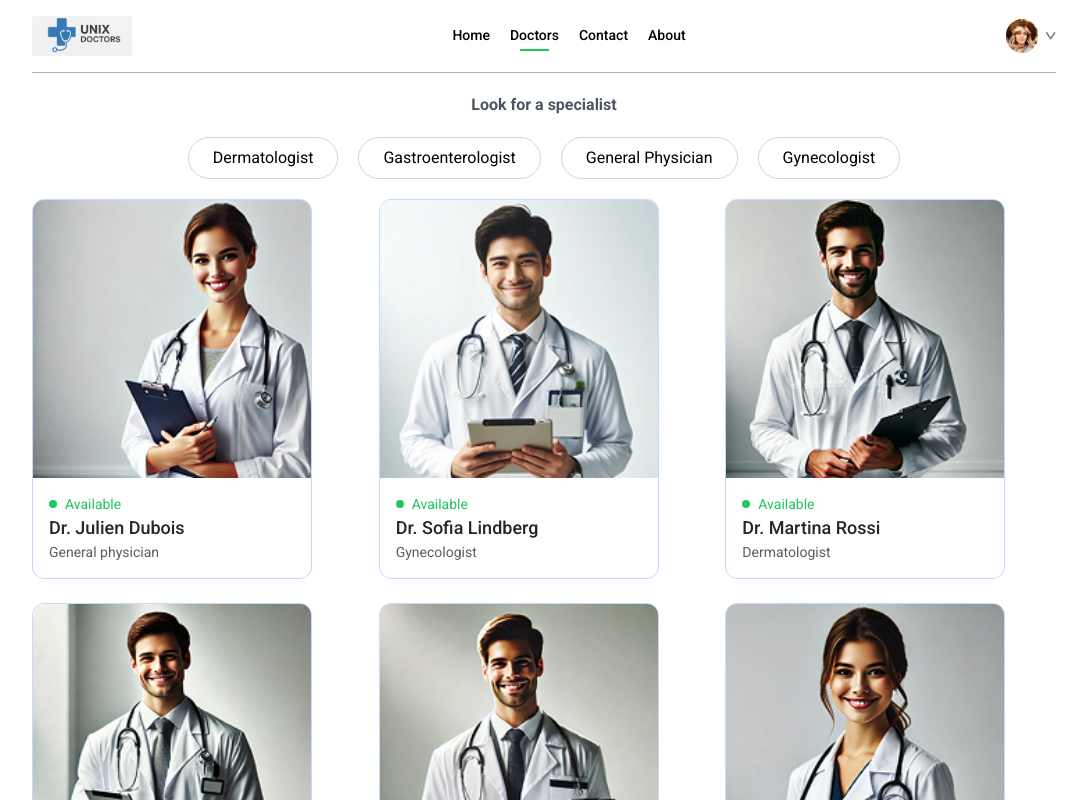
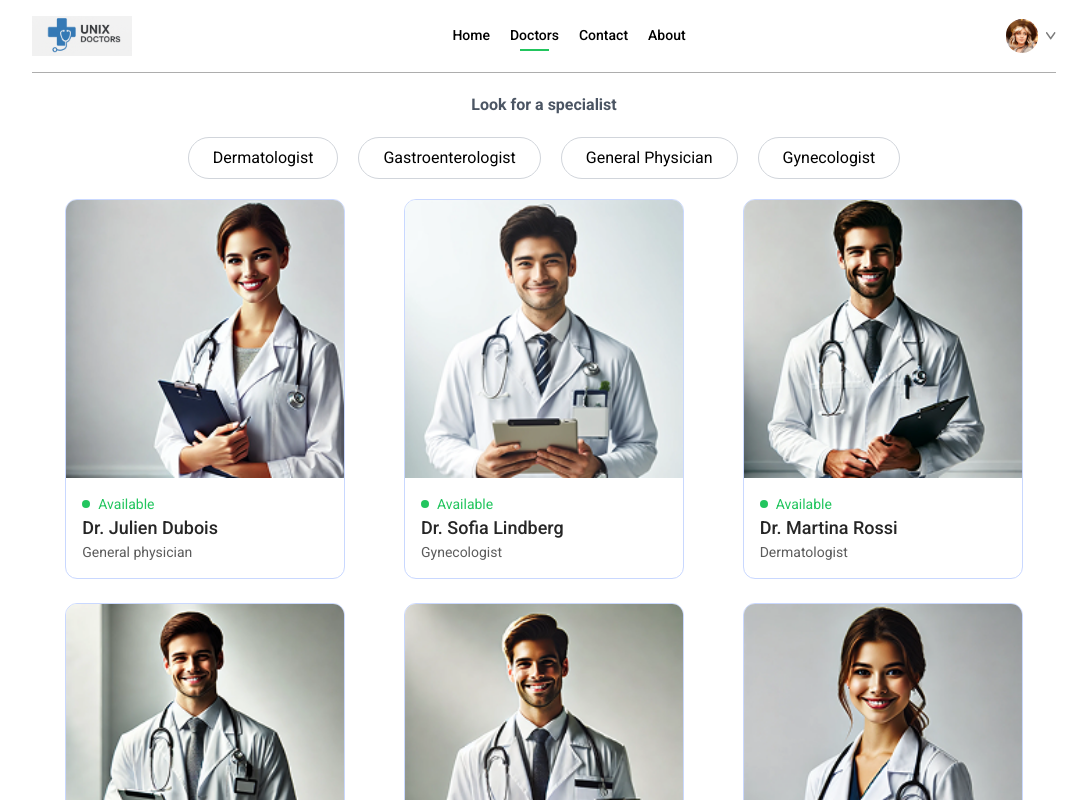
Before and after one commit to moha230/Hospital-Booking-System, a React (Vite) app in the folder frontend/: page /doctors in a window 1280 px wide. Shown: the top 800 px of the page, without its empty margins (96-1183 px from the left). Built offline with nearby package versions, Linux system fonts and the light colour scheme.

Commit message:
fix: center doctor cards and ensure consistent layout for all filter cases

```diff
--- a/frontend/src/pages/Doctors.jsx
+++ b/frontend/src/pages/Doctors.jsx
@@ -54,13 +54,8 @@ const Doctors = () => {
 
         {/* Displaying doctors based on speciality */}
         <div
-          className={`w-full pt-5 gap-y-6 px-3 sm:px-0 flex ${
-            filterDoc.length === 1
-              ? "justify-center"
-              : filterDoc.length === 2
-              ? "justify-start gap-4"
-              : "grid grid-cols-3 gap-4"
-          }`}
+           className="w-full max-w-7xl mx-auto grid gap-6 grid-cols-1 sm:grid-cols-2 md:grid-cols-3 place-items-center pt-5 px-4"
+
         >
           {filterDoc.map((item, index) => (
             <div
```
